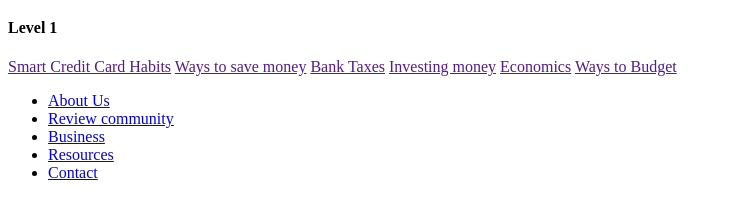
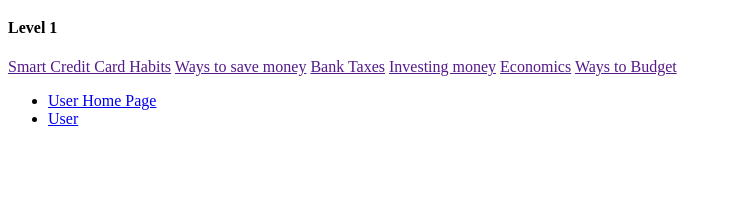
Before and after one commit to sniper000/Duolingo-for-Financial-Literacy, a plain HTML site: page financial_literacy.html in a window 1280 px wide. Shown: the part 61-280 px from the top of the page, without its empty margins (0-732 px from the left). Drawn offline with Linux system fonts and the light colour scheme.

Commit message:
Fixed Financial Education Page

```diff
--- a/financial_literacy.html
+++ b/financial_literacy.html
@@ -17,11 +17,8 @@
     <a href="">Ways to Budget</a>
     <footer>
         <ul>
-            <li><a href="#" class = "footer_items">About Us</a></li>
-            <li><a href="#" class = "footer_items">Review community</a></li>
-            <li><a href="#" class = "footer_items">Business</a></li>
-            <li><a href="#" class = "footer_items">Resources</a></li>
-            <li><a href="#" class = "footer_items">Contact</a></li>
+            <li><a href="#" class = "footer_items">User Home Page</a></li>
+            <li><a href="#" class = "footer_items">User</a></li>
         </ul>
     </footer>
   </body>
```
